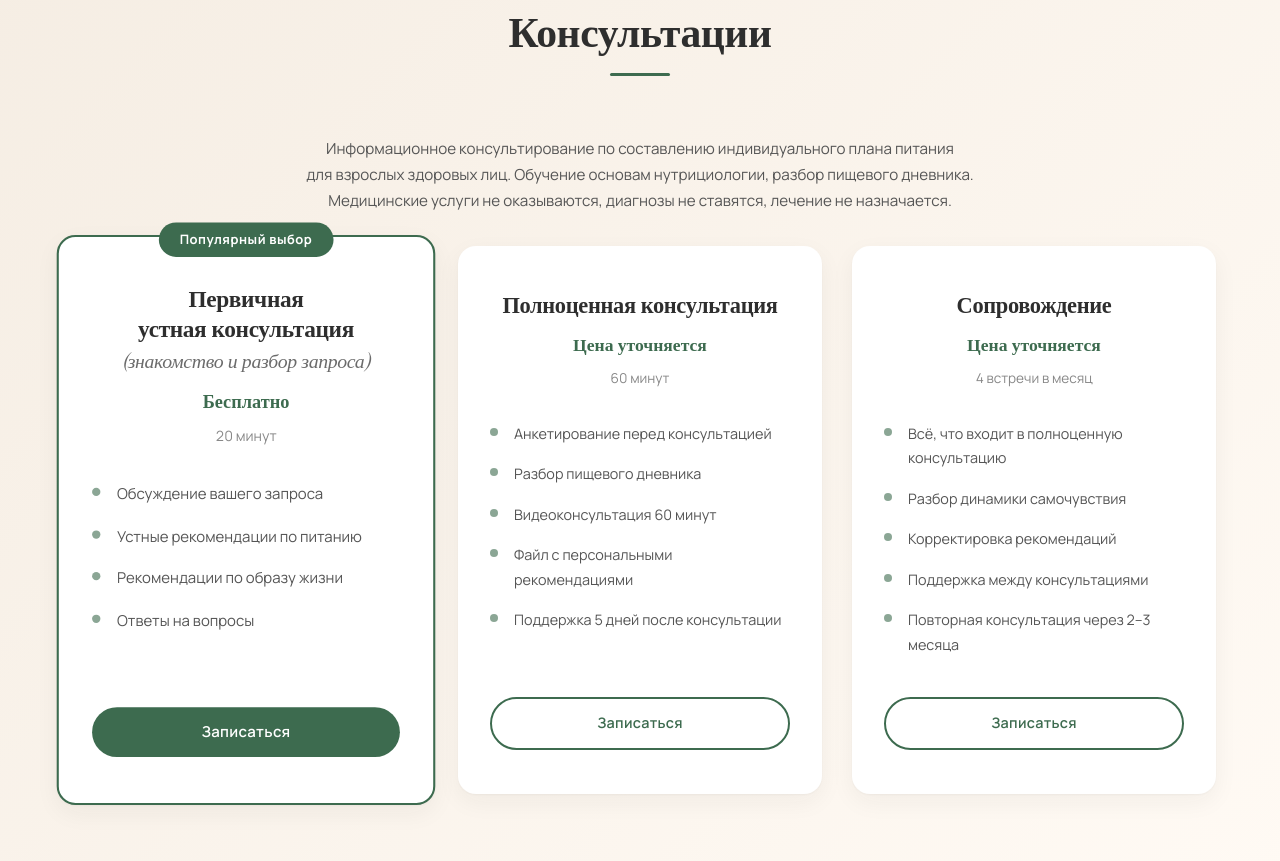
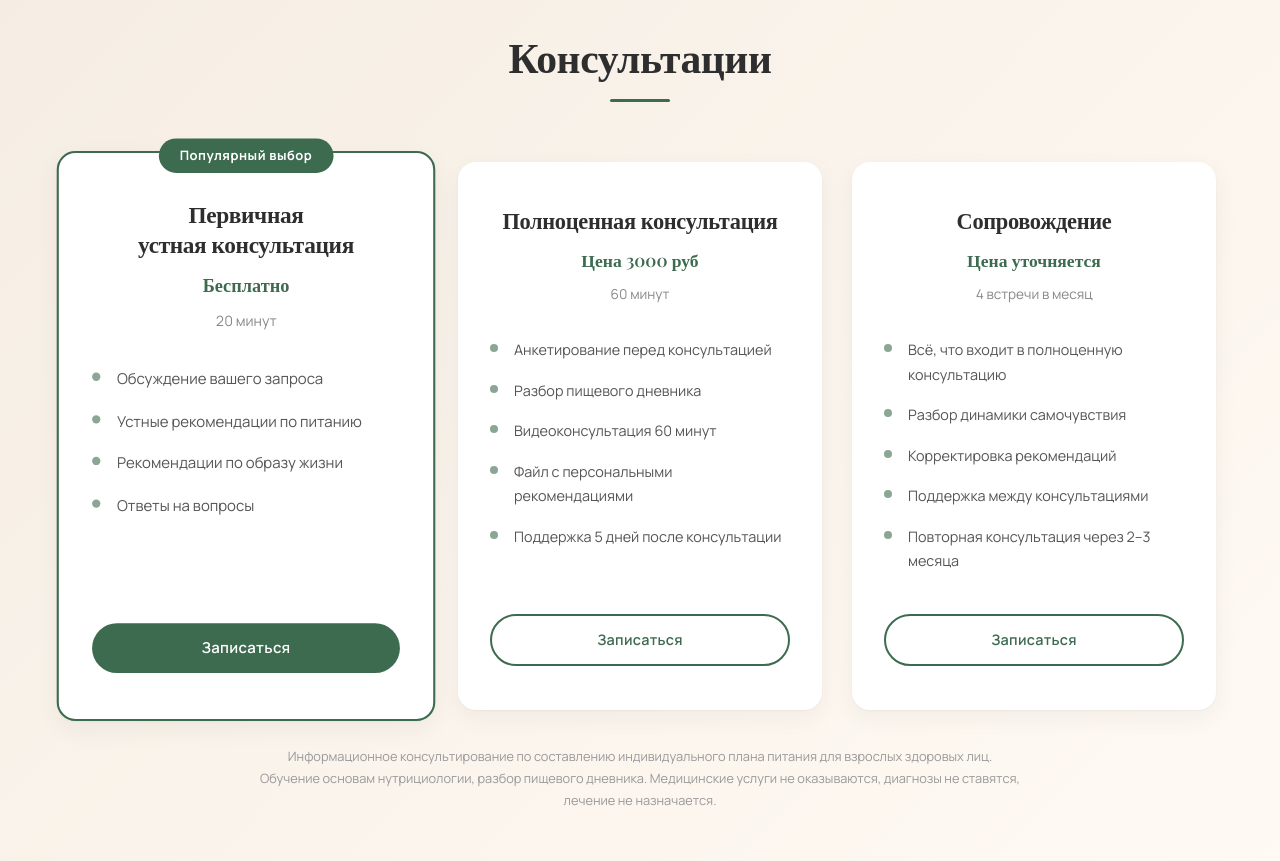
Before and after one commit to Vladimir-rnd/ira-popovich-lite, a plain HTML site: page index.html in a window 1280 px wide. Shown: the part 6411-7272 px from the top of the page. Drawn offline with nearby package versions, Linux system fonts and the light colour scheme; a web font is replaced by a local one.

Commit message:
Правки владельца: тексты алгоритма, цена полной консультации, дисклеймер вниз
Алгоритм работы:
- шаг 3: вместо «Разбор анкеты, уточнение запроса и согласование полноценной
  консультации» -> «Разбор вашей ситуации, устные рекомендации по питанию
  и образу жизни. Ответы на вопросы.»
- шаг 4: опросник детализирован — по питанию, сну, образу жизни и физической
  активности, для выявления триггеров

Консультации:
- абзац про информационное консультирование перенесён из-под заголовка ВНИЗ,
  под сетку карточек; сделан мельче и тусклее (0.8rem, #999)
- из первой карточки убран подзаголовок «(знакомство и разбор запроса)»
- «Полноценная консультация»: «Цена уточняется» -> «Цена 3000 руб»

```diff
--- a/index.html
+++ b/index.html
@@ -1541,10 +1541,10 @@
                     <p><strong>Подтверждение запроса.</strong> В&nbsp;ответном сообщении мы&nbsp;согласуем удобное вам время 20-минутной первичной консультации.</p>
                 </div>
                 <div class="timeline-item fade-in" data-step="3">
-                    <p><strong>Первичная бесплатная консультация.</strong> Формат&nbsp;&mdash; аудиосвязь, длительность 15&ndash;20&nbsp;минут. Разбор анкеты, уточнение вашего запроса и&nbsp;согласование полноценной консультации.</p>
+                    <p><strong>Первичная бесплатная консультация.</strong> Формат&nbsp;&mdash; аудиосвязь, длительность 15&ndash;20&nbsp;минут. Разбор вашей ситуации, устные рекомендации по&nbsp;питанию и&nbsp;образу жизни. Ответы на&nbsp;вопросы.</p>
                 </div>
                 <div class="timeline-item fade-in" data-step="4">
-                    <p><strong>Подготовка.</strong> Если решите продолжить, вы&nbsp;получите большой опросник и&nbsp;форму пищевого дневника. Заполненные материалы можно отправить в&nbsp;мессенджер в&nbsp;любом формате.</p>
+                    <p><strong>Подготовка.</strong> Если решите продолжить, вы&nbsp;получите большой опросник по&nbsp;питанию, сну, образу жизни и&nbsp;физической активности&nbsp;&mdash; для&nbsp;выявления триггеров, и&nbsp;форму пищевого дневника. Заполненные материалы можно отправить в&nbsp;мессенджер в&nbsp;любом формате.</p>
                 </div>
                 <div class="timeline-item fade-in" data-step="5">
                     <p><strong>Индивидуальная консультация.</strong> Формат&nbsp;&mdash; видеосвязь. Длительность&nbsp;&mdash; 60&nbsp;минут.</p>
@@ -1569,11 +1569,10 @@
     <section class="pricing section" id="pricing">
         <div class="container">
             <h2 class="section-title fade-in">Консультации</h2>
-            <p class="fade-in" style="text-align:center;max-width:720px;margin:0 auto 32px;color:#555;font-size:0.95rem;line-height:1.7;">Информационное консультирование по&nbsp;составлению индивидуального плана питания для&nbsp;взрослых здоровых лиц. Обучение основам нутрициологии, разбор пищевого дневника. Медицинские услуги не&nbsp;оказываются, диагнозы не&nbsp;ставятся, лечение не&nbsp;назначается.</p>
             <div class="pricing-grid">
                 <div class="pricing-card featured fade-in">
                     <span class="pricing-badge">Популярный выбор</span>
-                    <h3>Первичная<br>устная консультация<br><span class="pricing-subtitle">(знакомство и&nbsp;разбор запроса)</span></h3>
+                    <h3>Первичная<br>устная консультация</h3>
                     <div class="pricing-price">Бесплатно</div>
                     <div class="pricing-duration">20 минут</div>
                     <ul class="pricing-features">
@@ -1586,7 +1585,7 @@
                 </div>
                 <div class="pricing-card fade-in">
                     <h3>Полноценная консультация</h3>
-                    <div class="pricing-price">Цена уточняется</div>
+                    <div class="pricing-price">Цена 3000 руб</div>
                     <div class="pricing-duration">60 минут</div>
                     <ul class="pricing-features">
                         <li>Анкетирование перед консультацией</li>
@@ -1611,6 +1610,7 @@
                     <a href="#contact" class="btn btn-outline btn-sm" aria-label="Записаться на сопровождение — перейти к контактам">Записаться</a>
                 </div>
             </div>
+            <p class="fade-in" style="text-align:center;max-width:760px;margin:36px auto 0;color:#999;font-size:0.8rem;line-height:1.7;">Информационное консультирование по&nbsp;составлению индивидуального плана питания для&nbsp;взрослых здоровых лиц. Обучение основам нутрициологии, разбор пищевого дневника. Медицинские услуги не&nbsp;оказываются, диагнозы не&nbsp;ставятся, лечение не&nbsp;назначается.</p>
         </div>
     </section>
 
```
